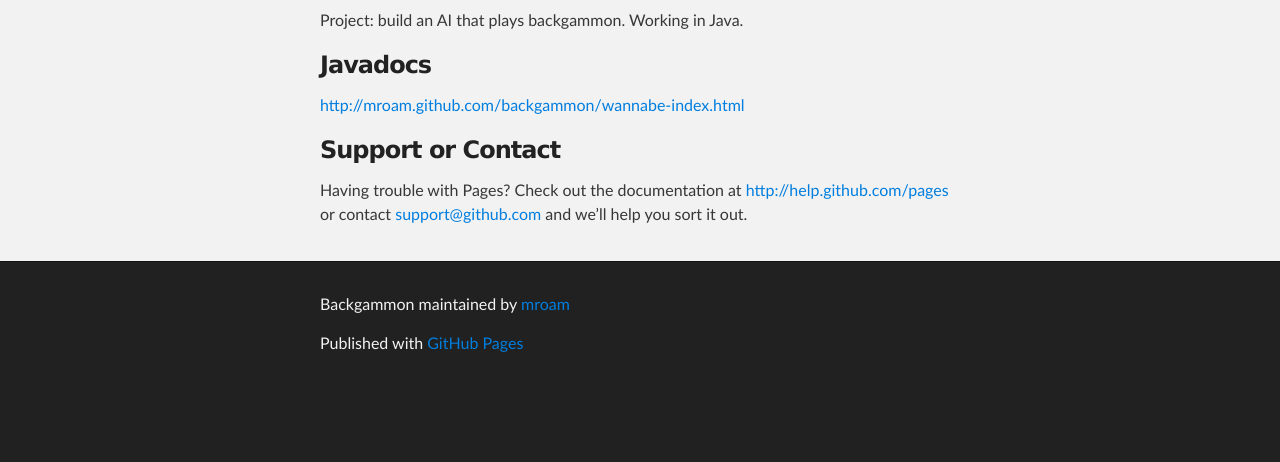
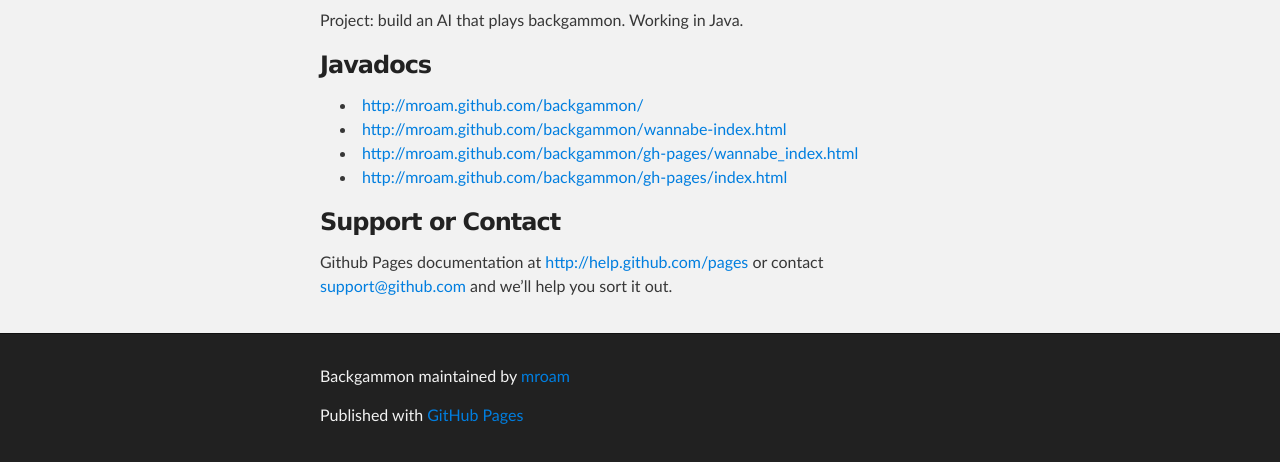
Before and after one commit to mroam/backgammon, a plain HTML site: page index.html in a window 1280 px wide. Shown: the part 252-714 px from the top of the page. Drawn offline with Linux system fonts and the light colour scheme.

Commit message:
Create gh-pages branch via GitHub

```diff
--- a/index.html
+++ b/index.html
@@ -35,11 +35,14 @@
 
 <h3>Javadocs</h3>
 
-<p><a href="http://mroam.github.com/backgammon/wannabe-index.html">http://mroam.github.com/backgammon/wannabe-index.html</a></p>
+<ul>
+<li><a href="http://mroam.github.com/backgammon/">http://mroam.github.com/backgammon/</a></li>
+<li><a href="http://mroam.github.com/backgammon/wannabe-index.html">http://mroam.github.com/backgammon/wannabe-index.html</a></li>
+<li><a href="http://mroam.github.com/backgammon/gh-pages/wannabe_index.html">http://mroam.github.com/backgammon/gh-pages/wannabe_index.html</a></li>
+<li><a href="http://mroam.github.com/backgammon/gh-pages/index.html">http://mroam.github.com/backgammon/gh-pages/index.html</a></li>
+</ul><h3>Support or Contact</h3>
 
-<h3>Support or Contact</h3>
-
-<p>Having trouble with Pages? Check out the documentation at <a href="http://help.github.com/pages">http://help.github.com/pages</a> or contact <a href="mailto:support@github.com">support@github.com</a> and we’ll help you sort it out.</p>
+<p>Github Pages documentation at <a href="http://help.github.com/pages">http://help.github.com/pages</a> or contact <a href="mailto:support@github.com">support@github.com</a> and we’ll help you sort it out.</p>
       </section>
     </div>
 
--- a/params.json
+++ b/params.json
@@ -1 +1 @@
-{"note":"Don't delete this file! It's used internally to help with page regeneration.","tagline":"Backgammon with AI in java","google":"","name":"Backgammon","body":"Project: build an AI that plays backgammon. Working in Java.\r\n\r\n### Javadocs\r\nhttp://mroam.github.com/backgammon/wannabe-index.html\r\n\r\n\r\n### Support or Contact\r\nHaving trouble with Pages? Check out the documentation at http://help.github.com/pages or contact support@github.com and we’ll help you sort it out."}
+{"body":"Project: build an AI that plays backgammon. Working in Java.\r\n\r\n### Javadocs\r\n* http://mroam.github.com/backgammon/\r\n* http://mroam.github.com/backgammon/wannabe-index.html\r\n* http://mroam.github.com/backgammon/gh-pages/wannabe_index.html\r\n* http://mroam.github.com/backgammon/gh-pages/index.html\r\n\r\n### Support or Contact\r\nGithub Pages documentation at http://help.github.com/pages or contact support@github.com and we’ll help you sort it out.","note":"Don't delete this file! It's used internally to help with page regeneration.","tagline":"Backgammon with AI in java","name":"Backgammon","google":""}
```
